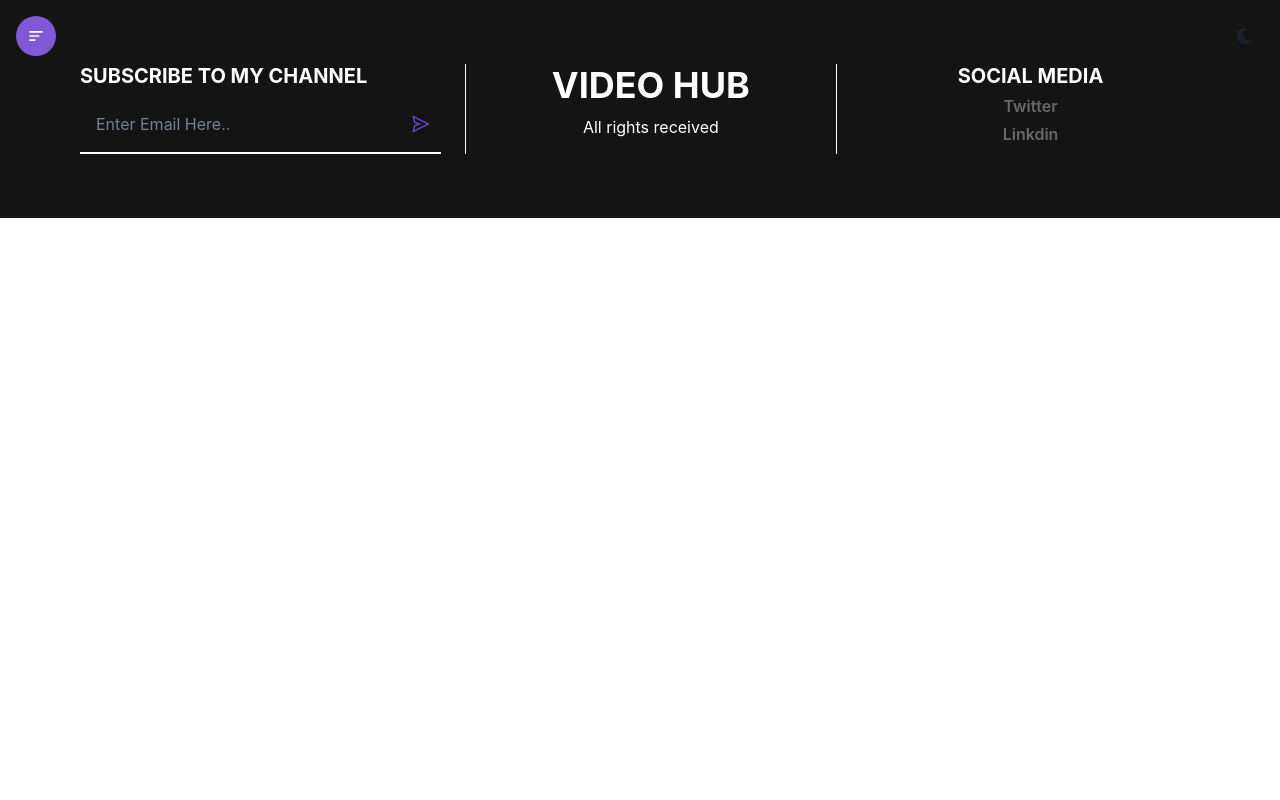
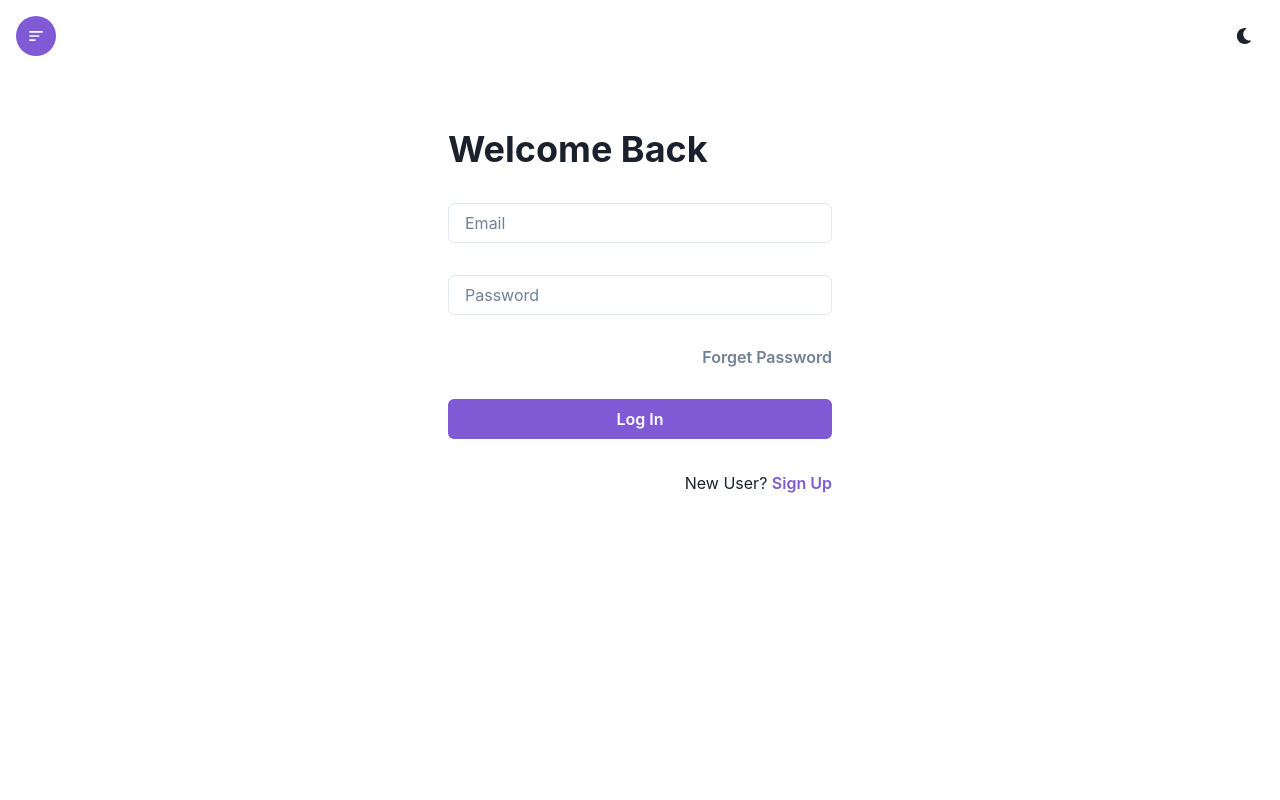
Before and after one commit to birattam005/chakra-ui, a React (Create React App) app: page /login in a window 1280 px wide. Shown: the top 800 px of the page. Built offline with nearby package versions, Linux system fonts and the light colour scheme.

Commit message:
login page created

```diff
--- a/src/App.js
+++ b/src/App.js
@@ -5,6 +5,8 @@ import Home from './MyComponents/Home';
 import Footer from './MyComponents/Footer'
 import Videos from './MyComponents/Videos';
 import Upload from './MyComponents/Upload';
+import Login from './MyComponents/Login';
+import SignUp from './MyComponents/SignUp';
 
 
 
@@ -16,6 +18,8 @@ const App = () => {
         <Route path='/' element={<Home />} />
         <Route path='/videos' element={<Videos />} />
         <Route path='/upload' element={<Upload />} />
+        <Route path='/login' element={<Login />} />
+        <Route path='/signup' element={<SignUp />} />
       </Routes>
       <Footer />
     </Router>
--- /dev/null
+++ b/src/MyComponents/Login.jsx
@@ -0,0 +1,38 @@
+import { Button, Container, Heading, Input, VStack, Text } from '@chakra-ui/react'
+import React from 'react'
+import { Link } from 'react-router-dom'
+
+const Login = () => {
+  return (
+    <Container maxW={"container.xl"} h={'100vh'} p={'16'}>
+
+        <form action="">
+            <VStack alignItems={'stretch'} spacing={'8'} w= {['full', '96']} margin={'auto'} marginY={'16'}>
+                <Heading>Welcome Back</Heading>
+                <Input  placeholder='Email' type='email' required focusBorderColor='purple.500' />
+
+                <Input  placeholder='Password' type='password' required focusBorderColor='purple.500' />
+
+                <Button variant={'link'} alignSelf={'flex-end'}>
+                    <Link to ={'/forgetpassword'}>Forget Password</Link>
+                </Button>
+
+                <Button colorScheme={'purple'} type='submit'>Log In</Button>
+
+                <Text textAlign={'right'}> New User? {' '}
+
+                <Button variant={'link'} colorScheme='purple'>
+                <Link to ={'/signup'}>Sign Up</Link>
+                </Button>
+
+                </Text>
+
+
+            </VStack>
+        </form>
+
+    </Container>
+  )
+}
+
+export default Login
```
